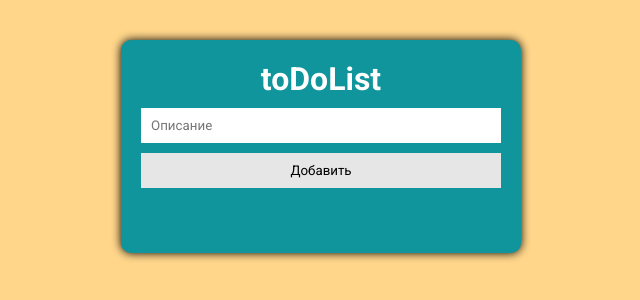
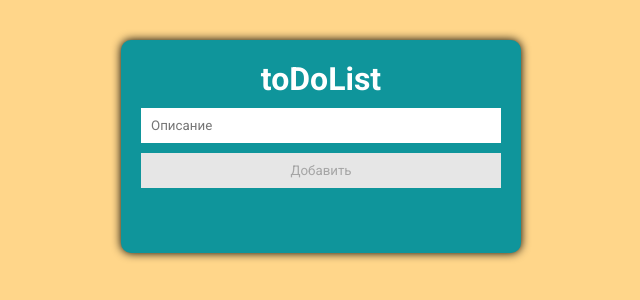
Before and after one commit to maycraft/toDoList, a React (Create React App) app: page / in a window 1280 px wide. Shown: the top 300 px of the page, without its empty margins (319-959 px from the left). Built offline with nearby package versions, Linux system fonts and the light colour scheme.

Commit message:
Memoization of Components

```diff
--- a/src/App.js
+++ b/src/App.js
@@ -1,8 +1,10 @@
+import React from 'react';
 import { useEffect, useState } from 'react';
 import './App.css';
+import { Form } from './components/Form';
 import Task from './components/Task';
 
-function App() {
+const App = React.memo(() => {
   const [state, setState] = useState({ tasks: [] });
   const [value, setValue] = useState('');
   const [error, setError] = useState('');
@@ -27,8 +29,10 @@ function App() {
     newTask.text = value;
     newTask.checked = false;
     newTask.error = error;
+    if(value){
       setState({ tasks: [...state.tasks, newTask]});
       setValue('');
+    }
   }
 
   const isCheckMarked = () => state.tasks.some(item => item.checked);
@@ -58,15 +62,11 @@ function App() {
     <div className="wrapper">
       <div className="main">
         <h1>toDoList</h1>
-          <form onSubmit={onSubmit}>
-              <input type="text"
-                      name="task"
+        <Form onSubmit={onSubmit}
               value={value}
-                      onChange={handleChange}
-                      placeholder="Описание"
-                      className="field"/>
-              <button type="submit" className="btn">Добавить</button>
-          </form>
+              handleChange={handleChange}
+              isDisabled={!value}
+            />
         <div className={`error ${(error && isCheckMarked()) && ' show'}`}>{error}</div>
         <ul className="items">
           {
@@ -79,11 +79,10 @@ function App() {
                                             error={task.error}
                                             /> )
           }
-
         </ul>
       </div>
     </div>
   )
-}
+});
 
 export default App;
--- a/src/components/Task.jsx
+++ b/src/components/Task.jsx
@@ -1,9 +1,12 @@
-const Task = ({ id, text, checked, onChangeInput, removeTask, error }) => {
+import React from 'react';
+import PropTypes from 'prop-types';
+
+const Task = React.memo(({ id, text, checked, onChangeInput, removeTask }) => {
     const HandleInputChange = id => {
         onChangeInput(id);
     }
     return (
-        <li className={`itemTask ${(error && checked) ? ' item-error' : ''}`}>
+        <li className="itemTask" >
             <div className="inputBlock">
             <input type="checkbox"
                     className="customCheckbox"
@@ -16,6 +19,14 @@ const Task = ({ id, text, checked, onChangeInput, removeTask, error }) => {
             <span className="close" onClick={() => removeTask(id, checked)}>x</span>
         </li>
     )
+});
+
+Task.propTypes = {
+    id: PropTypes.string.isRequired,
+    text: PropTypes.string.isRequired,
+    checked: PropTypes.bool.isRequired,
+    onChangeInput: PropTypes.func.isRequired,
+    removeTask: PropTypes.func.isRequired,
 }
 
 export default Task;
```
Lines whose indentation alone changed are shown as unchanged.
